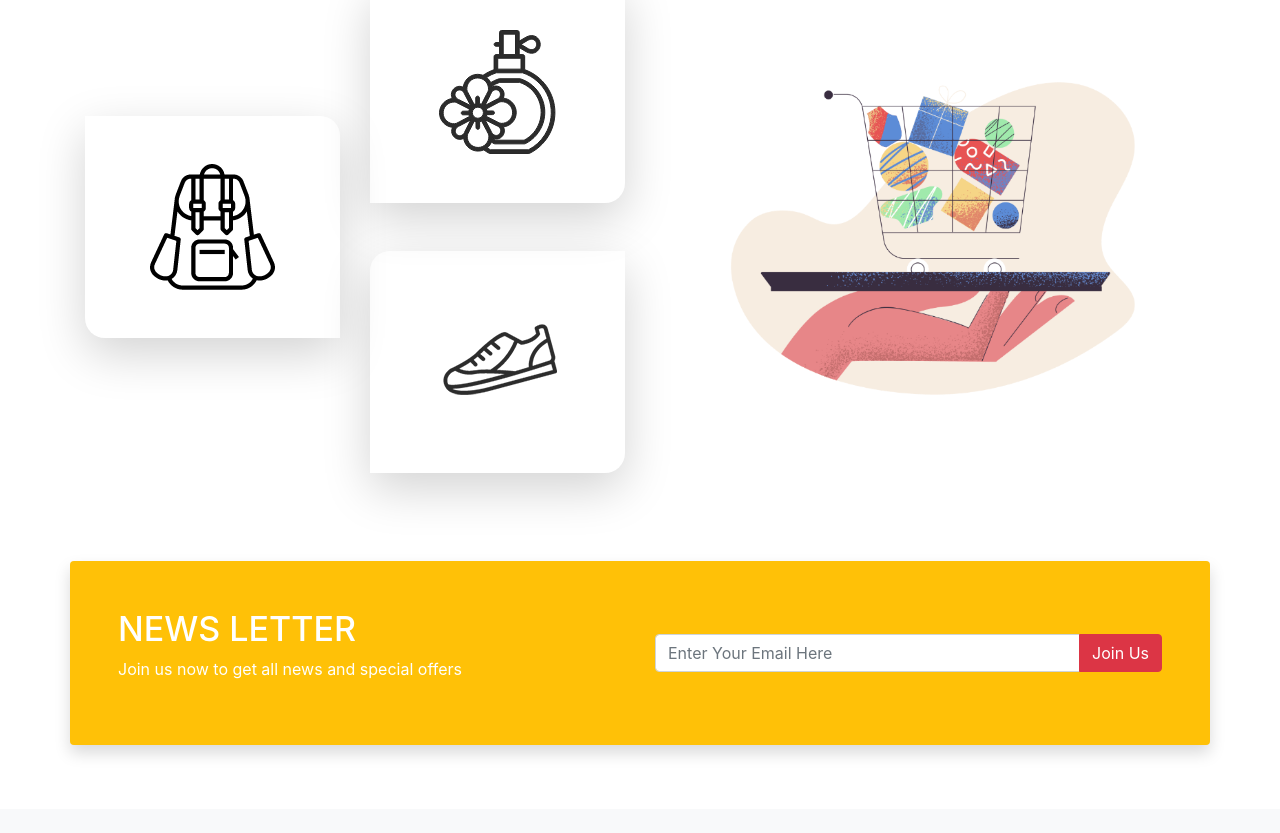
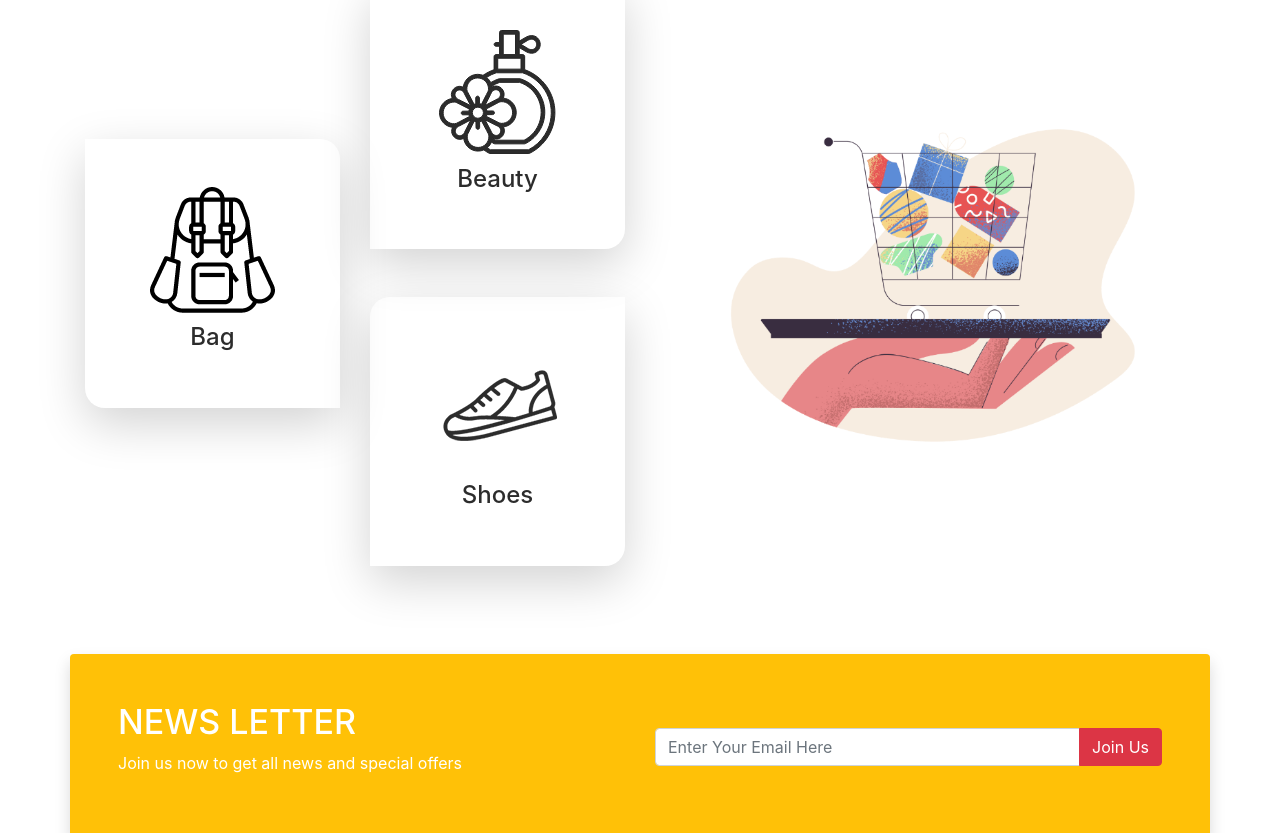
Before and after one commit to solaimanshadin/hot-gadget, a plain HTML site: page index.html in a window 1280 px wide. Shown: the part 1931-2764 px from the top of the page. Drawn offline with nearby package versions, Linux system fonts and the light colour scheme.

Commit message:
Missed Category Heading Added

```diff
--- a/index.html
+++ b/index.html
@@ -182,6 +182,7 @@
                     <div class="single-cat reverse-radious shadow-lg p-5 mb-4">
                         <a href="#">
                             <img class="img-fluid" src="images/Categories/bag.png" alt="">
+                            <h4>Bag</h4>
                         </a>
                     </div>
                 </div>
@@ -189,11 +190,13 @@
                     <div class="single-cat shadow-lg p-5 mb-4  mb-md-5">
                         <a href="#">
                             <img class="img-fluid" src="images/Categories/perfume.png" alt="">
+                            <h4>Beauty</h4>
                         </a>
                     </div>
                     <div class="single-cat shadow-lg p-5 mb-4">
                         <a href="#">
                             <img class="img-fluid" src="images/Categories/shoe.png" alt="">
+                            <h4>Shoes</h4>
                         </a>
                     </div>
                 </div>
--- a/style.css
+++ b/style.css
@@ -93,6 +93,10 @@ span.color-bar {
     text-align: center;
     border-radius: 20px 0 20px 0px;
 }
+.single-cat a h4{
+    color: #2c2c2c;
+    margin-top: 10px;
+}
 .single-cat.reverse-radious{
     border-radius: 0 20px 0 20px;
 
```
